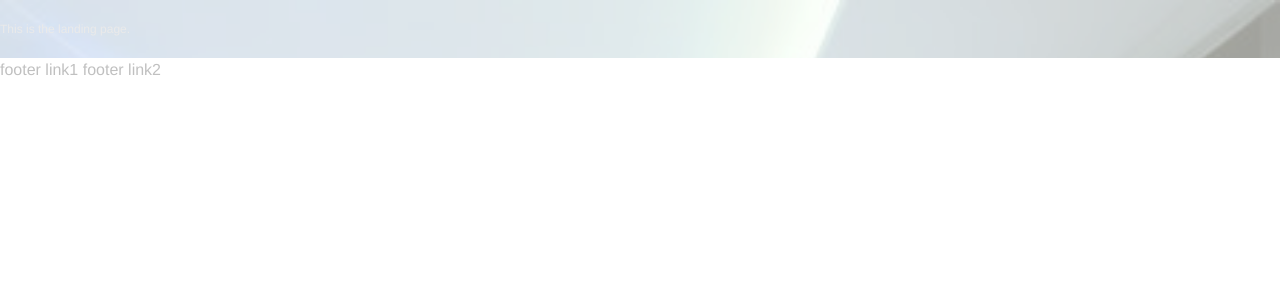
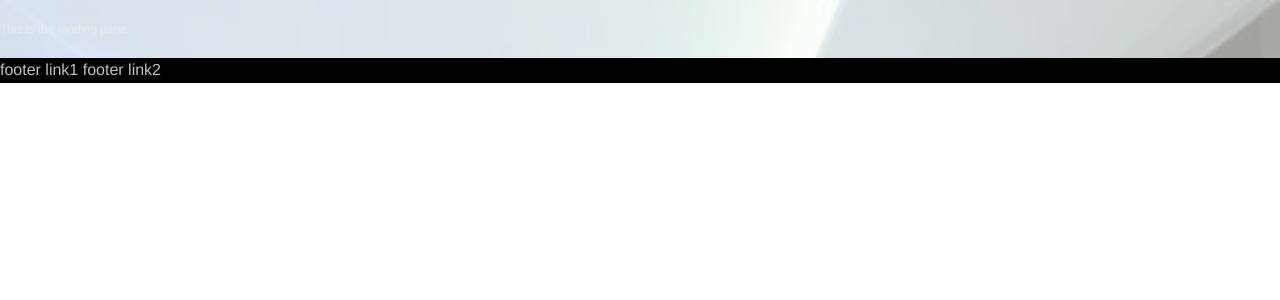
Before and after one commit to amberylx/shopsquare, a Django app: template mall/templates/landing.html in a window 1280 px wide. Shown: the part 25-325 px from the top of the page. Run offline with Django 3.2, Linux system fonts and the light colour scheme; the template is opened without the code that fills it, so the values that code supplies are empty; some libraries are stand-ins or nearby versions.

Commit message:
add footer & about page

```diff
--- /dev/null
+++ b/mall/templates/about.html
@@ -0,0 +1,3 @@
+{% block content %}
+about us.
+{% endblock %}
--- a/mall/templates/base.html
+++ b/mall/templates/base.html
@@ -3,6 +3,7 @@
 <head>
   <link rel="stylesheet" href="{{ssmedia}}/css/style.css" />
   <link rel="stylesheet" href="{{ssmedia}}/css/header.css" />
+  <link rel="stylesheet" href="{{ssmedia}}/css/footer.css" />
   <link rel="stylesheet" href="{{ssmedia}}/css/button.css" />
   {% block css %}
   {% endblock %}
--- a/mall/templates/footer.html
+++ b/mall/templates/footer.html
@@ -1,4 +1,4 @@
 <div id="footer-content">
-	<a href="/">footer link1</a>
+	<a href="/about/">footer link1</a>
 	<a href="/">footer link2</a>
 </div>
--- /dev/null
+++ b/media/css/footer.css
@@ -0,0 +1,4 @@
+#footer-content {
+    height: 25px;
+    background-color: #000;
+}
```
Lines whose indentation alone changed are shown as unchanged.
